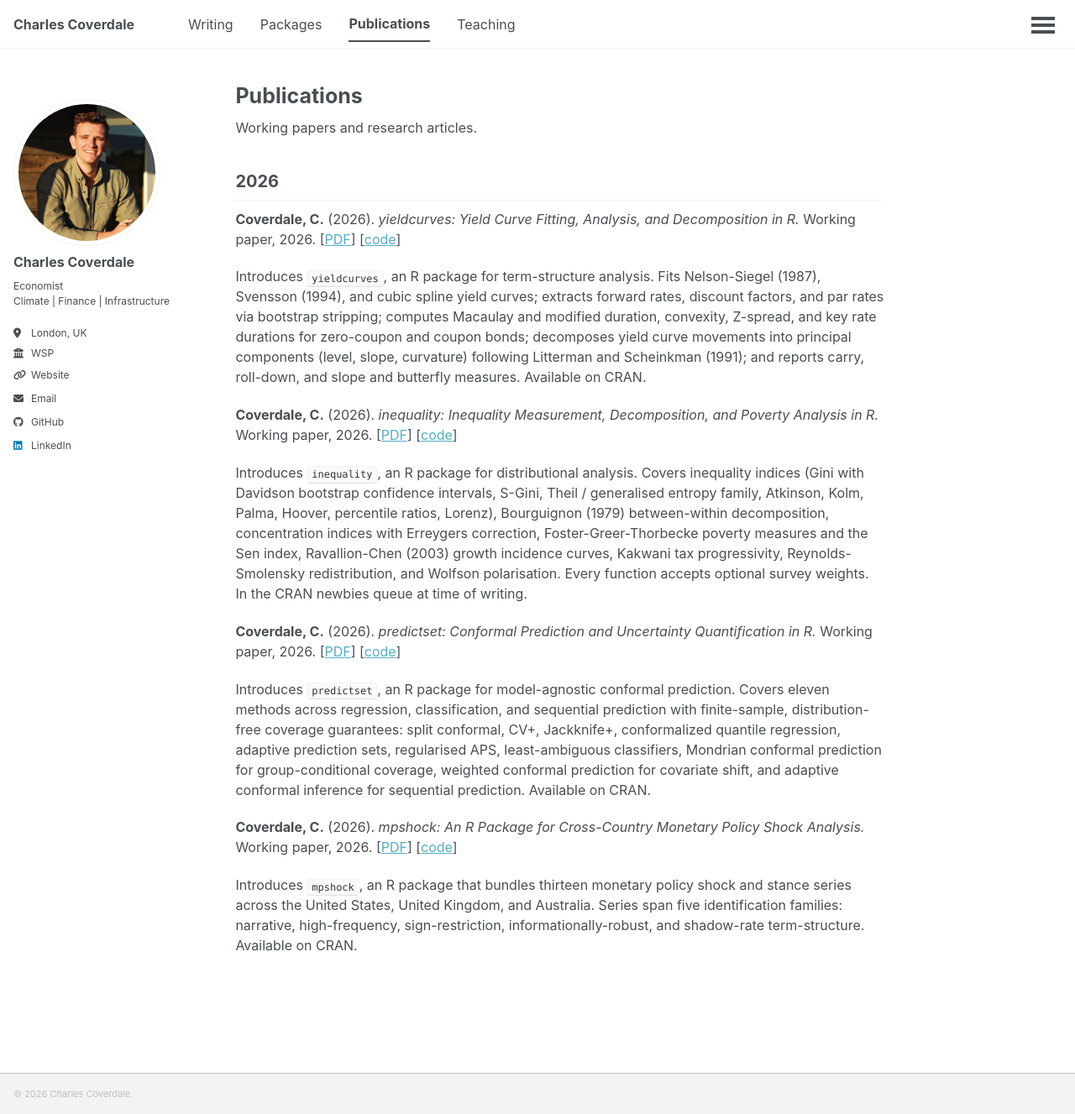
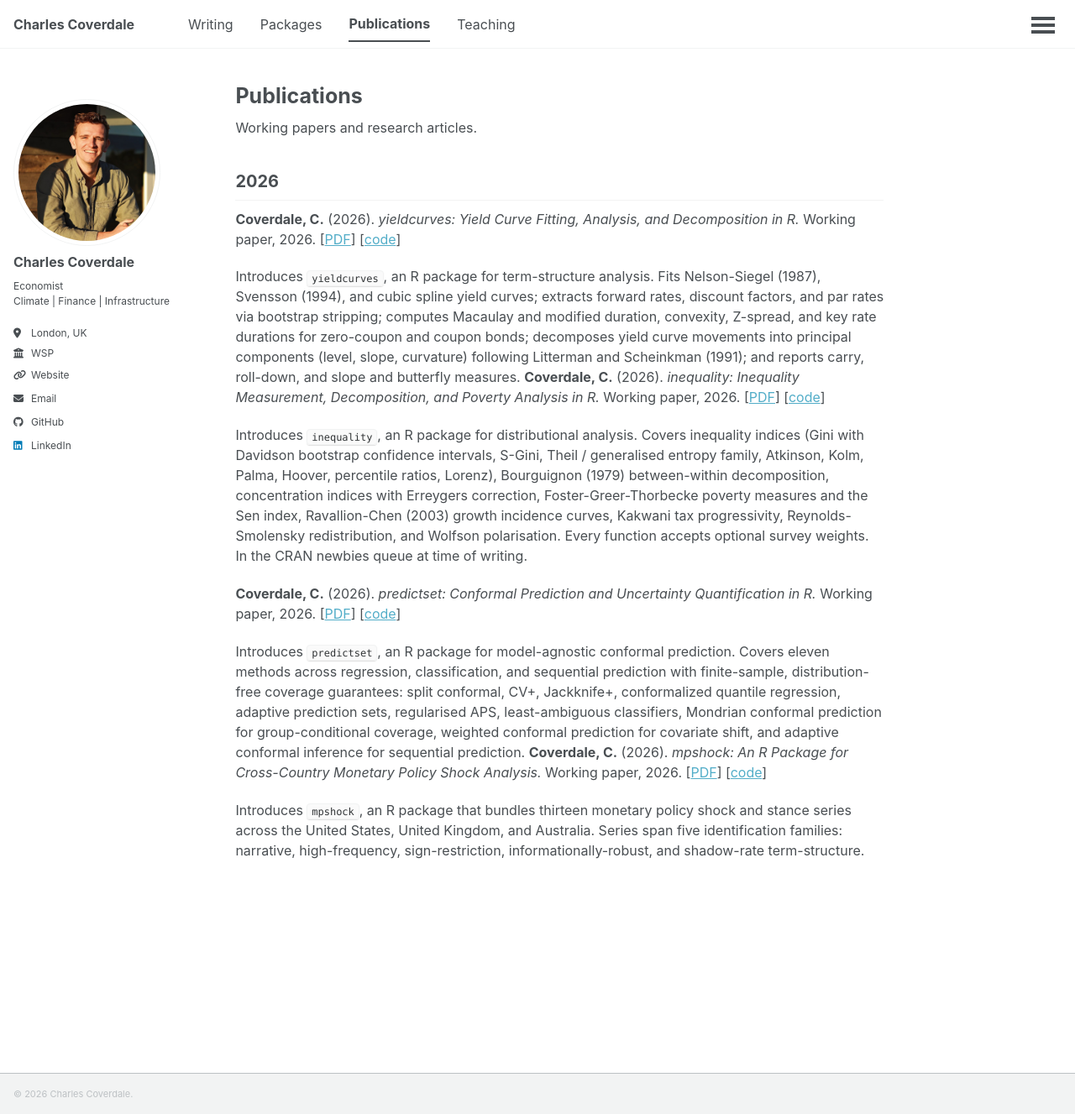
Before and after one commit to charlescoverdale/charlescoverdale.github.io, a Jekyll site: the page built from _pages/publications.md, in a window 1280 px wide and 1327 px high. Shown: the whole window at 84% size. Built offline with Jekyll 4.4.1, drawn with Linux system fonts in a browser that asks for light colours; a script that is not in the unit is left out.

Commit message:
publications: drop 'Available on CRAN' from entry footers

```diff
--- a/_pages/publications.md
+++ b/_pages/publications.md
@@ -11,16 +11,14 @@ Working papers and research articles.
 
 **Coverdale, C.** (2026). *yieldcurves: Yield Curve Fitting, Analysis, and Decomposition in R.* Working paper, 2026. \[[PDF](/files/coverdale_yieldcurves_2026.pdf)\] \[[code](https://github.com/charlescoverdale/yieldcurves)\]
 
-Introduces `yieldcurves`, an R package for term-structure analysis. Fits Nelson-Siegel (1987), Svensson (1994), and cubic spline yield curves; extracts forward rates, discount factors, and par rates via bootstrap stripping; computes Macaulay and modified duration, convexity, Z-spread, and key rate durations for zero-coupon and coupon bonds; decomposes yield curve movements into principal components (level, slope, curvature) following Litterman and Scheinkman (1991); and reports carry, roll-down, and slope and butterfly measures. Available on CRAN.
-
+Introduces `yieldcurves`, an R package for term-structure analysis. Fits Nelson-Siegel (1987), Svensson (1994), and cubic spline yield curves; extracts forward rates, discount factors, and par rates via bootstrap stripping; computes Macaulay and modified duration, convexity, Z-spread, and key rate durations for zero-coupon and coupon bonds; decomposes yield curve movements into principal components (level, slope, curvature) following Litterman and Scheinkman (1991); and reports carry, roll-down, and slope and butterfly measures.
 **Coverdale, C.** (2026). *inequality: Inequality Measurement, Decomposition, and Poverty Analysis in R.* Working paper, 2026. \[[PDF](/files/coverdale_inequality_2026.pdf)\] \[[code](https://github.com/charlescoverdale/inequality)\]
 
 Introduces `inequality`, an R package for distributional analysis. Covers inequality indices (Gini with Davidson bootstrap confidence intervals, S-Gini, Theil / generalised entropy family, Atkinson, Kolm, Palma, Hoover, percentile ratios, Lorenz), Bourguignon (1979) between-within decomposition, concentration indices with Erreygers correction, Foster-Greer-Thorbecke poverty measures and the Sen index, Ravallion-Chen (2003) growth incidence curves, Kakwani tax progressivity, Reynolds-Smolensky redistribution, and Wolfson polarisation. Every function accepts optional survey weights. In the CRAN newbies queue at time of writing.
 
 **Coverdale, C.** (2026). *predictset: Conformal Prediction and Uncertainty Quantification in R.* Working paper, 2026. \[[PDF](/files/coverdale_predictset_2026.pdf)\] \[[code](https://github.com/charlescoverdale/predictset)\]
 
-Introduces `predictset`, an R package for model-agnostic conformal prediction. Covers eleven methods across regression, classification, and sequential prediction with finite-sample, distribution-free coverage guarantees: split conformal, CV+, Jackknife+, conformalized quantile regression, adaptive prediction sets, regularised APS, least-ambiguous classifiers, Mondrian conformal prediction for group-conditional coverage, weighted conformal prediction for covariate shift, and adaptive conformal inference for sequential prediction. Available on CRAN.
-
+Introduces `predictset`, an R package for model-agnostic conformal prediction. Covers eleven methods across regression, classification, and sequential prediction with finite-sample, distribution-free coverage guarantees: split conformal, CV+, Jackknife+, conformalized quantile regression, adaptive prediction sets, regularised APS, least-ambiguous classifiers, Mondrian conformal prediction for group-conditional coverage, weighted conformal prediction for covariate shift, and adaptive conformal inference for sequential prediction.
 **Coverdale, C.** (2026). *mpshock: An R Package for Cross-Country Monetary Policy Shock Analysis.* Working paper, 2026. \[[PDF](/files/coverdale_mpshock_2026.pdf)\] \[[code](https://github.com/charlescoverdale/mpshock)\]
 
-Introduces `mpshock`, an R package that bundles thirteen monetary policy shock and stance series across the United States, United Kingdom, and Australia. Series span five identification families: narrative, high-frequency, sign-restriction, informationally-robust, and shadow-rate term-structure. Available on CRAN.
+Introduces `mpshock`, an R package that bundles thirteen monetary policy shock and stance series across the United States, United Kingdom, and Australia. Series span five identification families: narrative, high-frequency, sign-restriction, informationally-robust, and shadow-rate term-structure.
```
